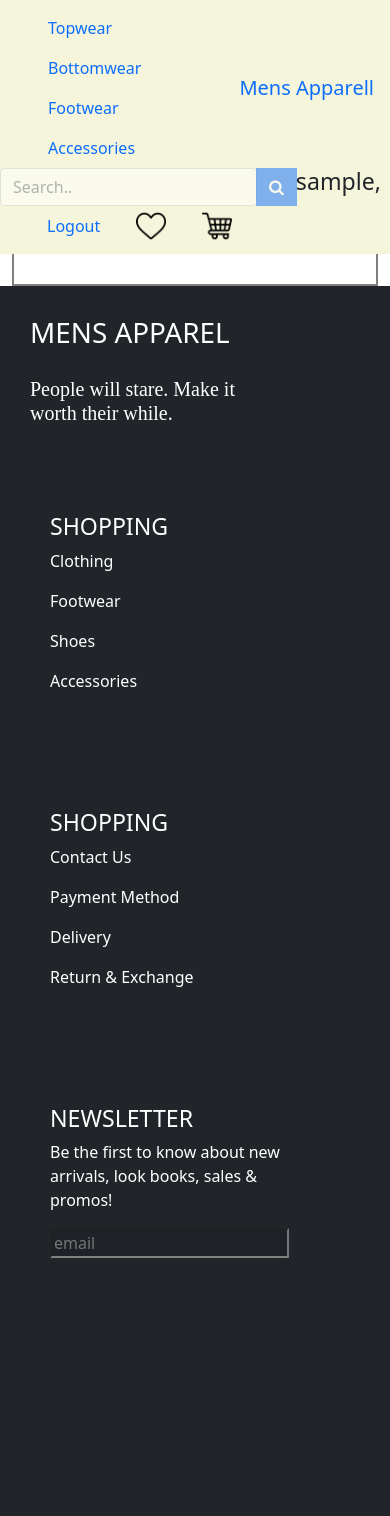
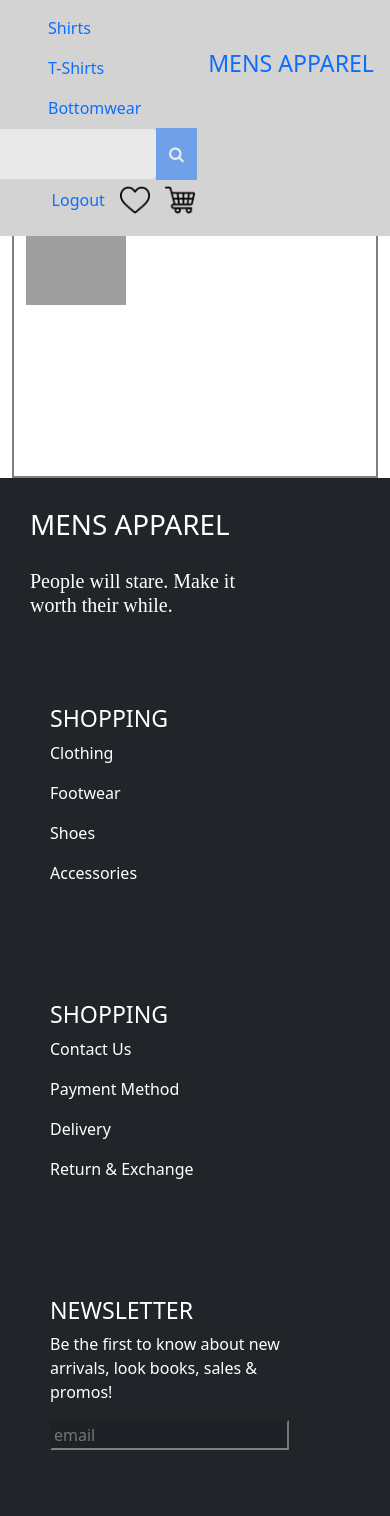
Before and after one commit to shettyshreesha777/Mens-Clothing-e-commerce, a PHP site: page /cart.php?itemid=1 in a window 390 px wide. Before the commit the page ends 1258 px from the top, so only its background shows below. Run offline with PHP 8.4, Linux system fonts and the light colour scheme; the visitor is signed in with stand-in values (Sample User, id 1); data that the repository does not hold is empty; grey boxes are pictures that could not be loaded.

Commit message:
add to cart created

```diff
--- /dev/null
+++ b/addcart.php
@@ -0,0 +1,3 @@
+<?php
+include("navbar.php");
+?>
--- a/cart.php
+++ b/cart.php
@@ -5,6 +5,7 @@ include("navbar.php");
 <head>
 <style>
 .bb{
+	margin-top: 200px;
 	height:250px;
 	width:800px;
 	border:2px solid rgba(0,0,0,0.5);
@@ -19,11 +20,11 @@ include("navbar.php");
 		  $conn = mysqli_connect('localhost','root','','ecommerce');
 		  $x=$_GET['itemid'];
 		  $query="SELECT *
-		          FROM items
-		          WHERE itemid=$x'";
+		          FROM item
+		          WHERE itemid='$x'";
 			$result=mysqli_query($conn,$query);
 			$row=mysqli_fetch_assoc($result);
-			echo '<img src="'.$row["img1"].'" heigth:200px; width:100px;>';
+			echo	'<img src='.$row["img1"].'height=200px width=100px >';
 			echo '<h3>'.$row["brand"].'</h3>';
 			echo '<h5>'.$row["itemname"].'</h5>';
 
@@ -31,7 +32,9 @@ include("navbar.php");
 	</div>
 </div>
 </body>
-</html>
+<footer>
 <?php
 include("footer.php");
 ?>
+</footer>
+</html>
--- a/items.php
+++ b/items.php
@@ -79,7 +79,7 @@ echo	'<h6>(Incluive of all taxes)</h6>
 		<li class="itemsize">46</li>
 		</ul>
 		<br><br>
-		<button class="btn btn-danger btn-lg">Add To Bag</button>
+		<button class="btn btn-danger btn-lg"><a href="cart.php?itemid='.$x.'"  style="text-decoration:none; color:white;">Add To Bag</a></button>
 		<button class="btn btn-outline-dark btn-lg" style="margin-left:20px;">Wishlist</button>
 		<br><br>
 		<p>100% Original Products<br>
--- a/navbar.php
+++ b/navbar.php
@@ -1,5 +1,8 @@
 <?php
-session_start();
+if(!isset($_SESSION['username']))
+{
+  session_start();
+}
 if(!isset($_SESSION['username']))
 {
 	header('location: login.php');
@@ -34,25 +37,22 @@ if(isset($_SESSION["success"])) : ?>
   <h4><?php echo $_SESSION["success"];
         unset($_SESSION["success"]); ?></h4>
   <?php endif ?>
-<nav class="navbar navbar-expand-sm fixed-top" style="background-color:beige;">
+<nav class="navbar navbar-expand-sm fixed-top" style="background-color:lightgrey;">
     <ul class="navbar-nav col-sm-4 ps-5">
       <li class="nav-item">
-        <a class="nav-link" href="#">Topwear</a>
+        <a class="nav-link" href="#">Shirts</a>
+      </li>
+      <li class="nav-item">
+        <a class="nav-link" href="#">T-Shirts</a>
       </li>
       <li class="nav-item">
         <a class="nav-link" href="#">Bottomwear</a>
       </li>
-      <li class="nav-item">
-        <a class="nav-link" href="#">Footwear</a>
-      </li>
-	  <li class="nav-item">
-        <a class="nav-link" href="#">Accessories</a>
-      </li>
     </ul>
-	<a class="navbar-brand col-sm-4 ps-5" href="index.php">Mens Apparell</a>
-<div class="input-group">
+	<a class="navbar-brand col-sm-4 ps-5" href="index.php"><h3>MENS APPAREL</h3></a>
+<div class="input-group" style="margin-left:-100px;">
   <div class="form-outline">
-    <input type="search" id="form1" class="form-control opp" placeholder="Search..">
+    <input type="search" id="form1" class="form-control opp" placeholder="Search.." style="padding-bottom:20px;">
   </div>
   <button type="button" class="btn btn-primary opp">
     <i class="fa fa-search"></i>
@@ -63,14 +63,14 @@ if(isset($_SESSION["success"])) : ?>
   <?php endif ?>
   <?php
   if(isset($_SESSION["username"])) : ?>
-    <h3><?php echo $_SESSION["username"]; ?>, </h3>
+    <h5 class="nav-link"><?php echo $_SESSION["username"]; ?>, </h5>
     <a class="nav-link ps-5" href="index.php?logout='1'">Logout</a>
   <?php endif ?>
 
-  <a class="navbar-brand" href="#" style="margin-left:20px;">
+  <a class="navbar-brand" href="#">
       <img src="wishlistoutline.png" alt="Avatar Logo" style="width:30px; height:30px;">
     </a>
-  <a class="navbar-brand" href="#" style="margin-left:20px;">
+  <a class="navbar-brand" href="#" >
       <img src="shopping-cart.png" alt="Avatar Logo" style="width:30px; height:30px;">
     </a>
 </div>
```
